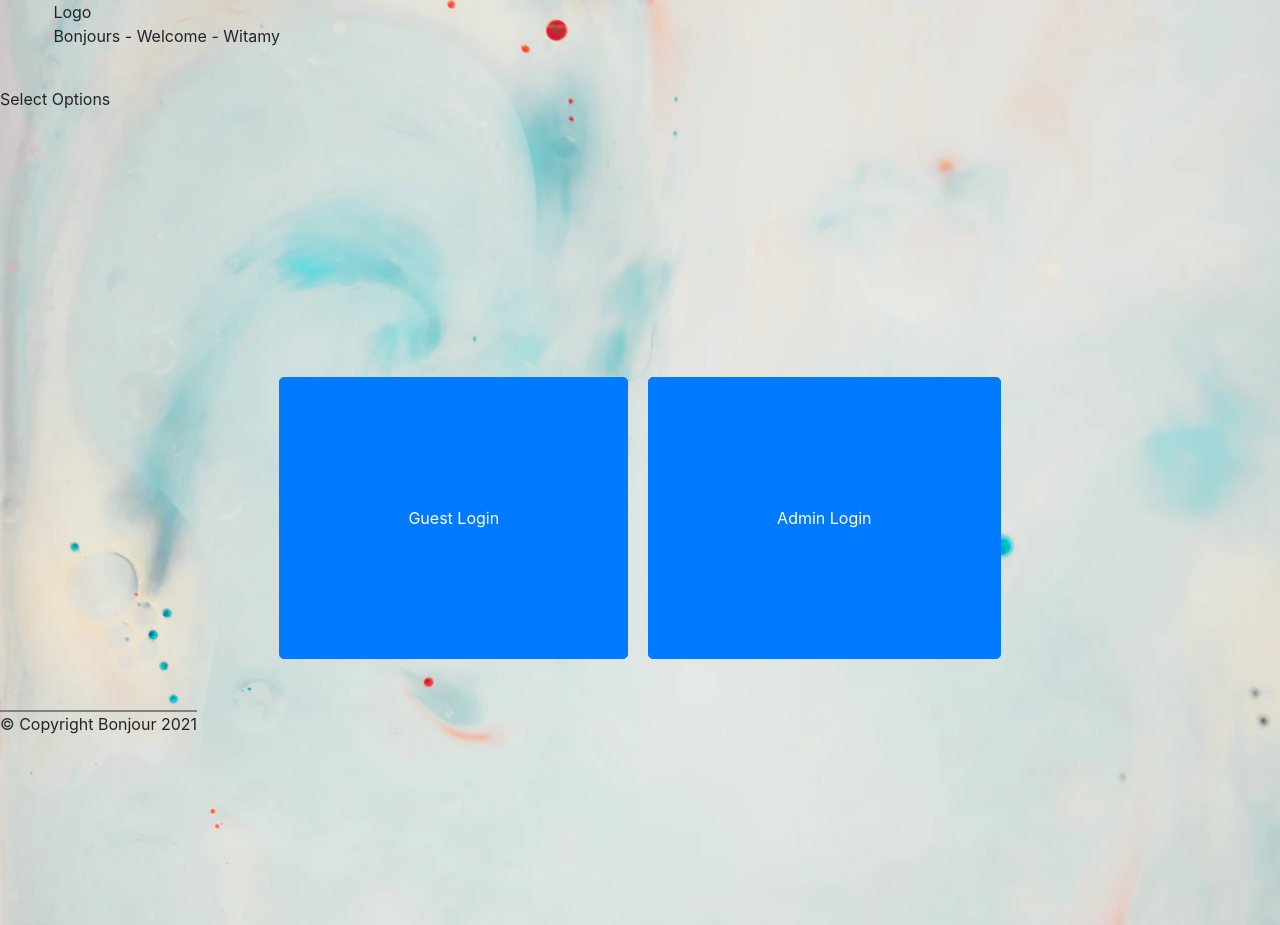
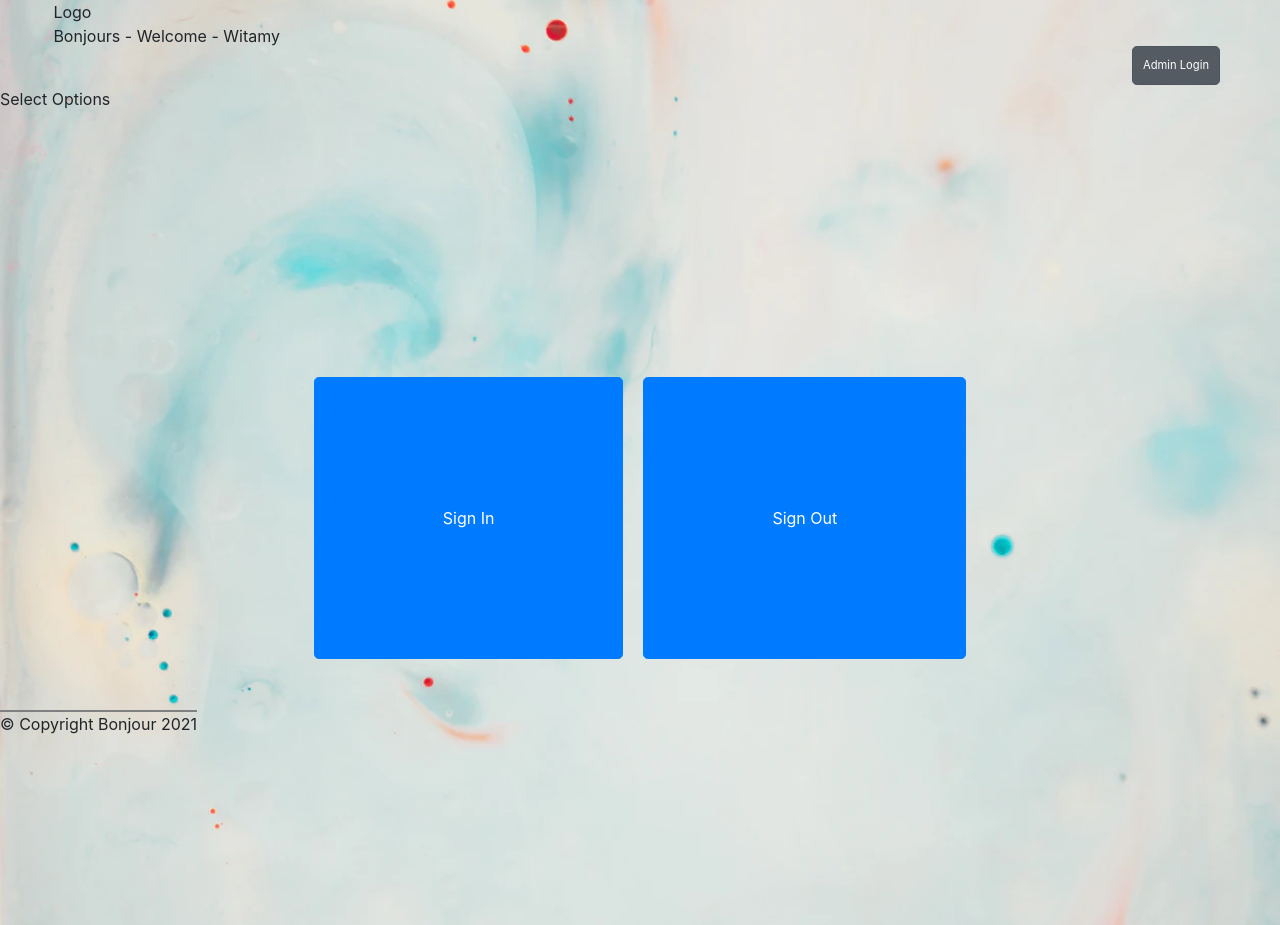
Before and after one commit to iO-Academy/2021-may-office-sign-in, a PHP site: page /templates/homePage.phtml in a window 1280 px wide. Shown: the part 64-989 px from the top of the page. Run offline with PHP 8.4, Linux system fonts and the light colour scheme.

Commit message:
added an admin button, changed the login and logout buttons to be clearer

```diff
--- a/public/css/homepage.css
+++ b/public/css/homepage.css
@@ -17,6 +17,14 @@ footer {
     font-size: 100%;
 }
 
+.admin-btn {
+    font-size: 70%;
+    padding: 10px;
+    position: absolute;
+    top: 100px;
+    right: 50px;
+}
+
 @media only screen and (max-width: 1023px) {
 
     .btn-container {
--- a/templates/homePage.phtml
+++ b/templates/homePage.phtml
@@ -17,9 +17,13 @@
     <span>Select Options</span>
 </div>
 <div class="btn-container">
-    <a class="btn btn-primary btn-lg" href="/newVisitor" role="button">Guest Login</a>
-    <a class="btn btn-primary btn-lg" href="/admin" role="button">Admin Login</a>
+    <a class="btn btn-primary btn-lg" href="/newVisitor" role="button">Sign In</a>
+    <button type="button" class="btn btn-primary btn-lg">Sign Out</button>
 </div>
+<div class="admin-container">
+    <a class="btn btn-secondary btn-lg active admin-btn" href="/admin" role="button">Admin Login</a>
+</div>
+
 
 <?php if (isset($welcome)){echo '<p> Hello ' . $welcome . ', welcome to Bonjour!</p>';} ?>
 
```
